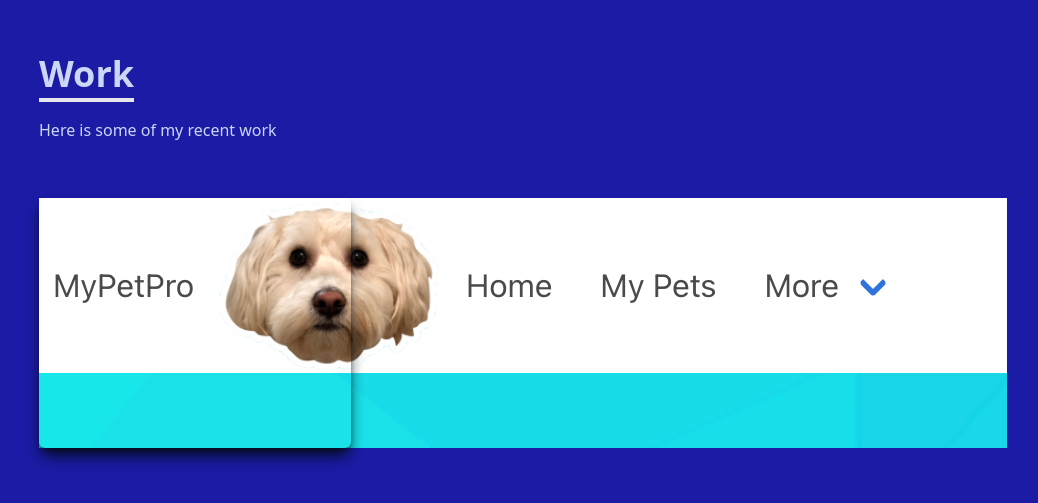
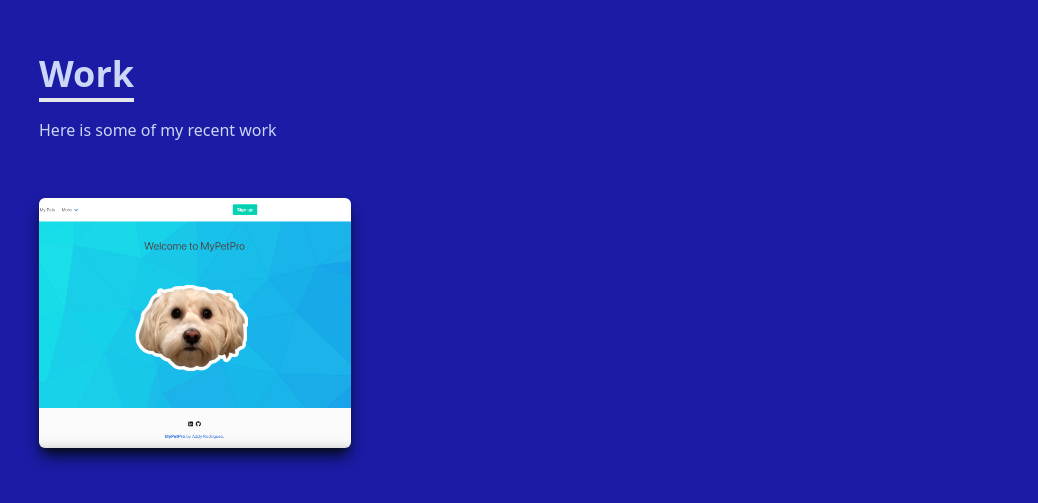
Before and after one commit to AddyRdz/profile-1.0, a React (Create React App) app: page / in a window 1280 px wide. Shown: the part 2549-3052 px from the top of the page, without its empty margins (117-1155 px from the left). Built offline with nearby package versions, Linux system fonts and the light colour scheme.

Commit message:
Corrected container issue with work category

```diff
--- a/src/components/Work.jsx
+++ b/src/components/Work.jsx
@@ -13,20 +13,20 @@
                 <p className='py-6'>Here is some of my recent work</p>
             </div>
 
-            <div style={{backgroundImage:`url(${MyPetPro})`}}
-             className='grid sm:grid-cols-2 md:grid-cols-3 gap-4'>
-                <div className='shadow-lg shadow-[#040c16] group container rounded-md flex justify-center items-center mx-auto content-div'>
+            <div className='grid sm:grid-cols-2 md:grid-cols-3 gap-4'>
+                <div style={{backgroundImage:`url(${MyPetPro})`}} className='shadow-lg shadow-[#040c16] group container rounded-md flex justify-center items-center mx-auto content-div'>
                     {/* Hover Effects */}
-                    <div>
-                        <span>
+                    <div className='opacity-0 group-hover:opacity-100'>
+                        <span className='text-2xl font-bold text-black tracking-wider'>
+                            React JS Application
 
                         </span>
-                        <div>
+                        <div className='pt-8 text-center'>
                             <a href='/'>
-                                <button></button>
+                                <button className='text-center rounded-lg px-4 py-3 m-2 bg-white text-black font-bold text-lg'>Website</button>
                             </a>
                             <a href='/'>
-                                <button></button>
+                                <button className='text-center rounded-lg px-4 py-3 m-2 bg-white text-black font-bold text-lg'>Code</button>
                             </a>
                         </div>
                     </div>
--- a/src/index.css
+++ b/src/index.css
@@ -22,8 +22,9 @@
 }
 
 .content-div:hover{
-  background-image: linear-gradient(to right,
-   rgba(112,157,255,0.8)
-   hsla(242,74%,61% 0.8)
+  background-image: linear-gradient(
+    to right,
+   rgba(112,157,255,0.8),
+   hsla(242,74%,61%, 0.8)
    );
 }
```
